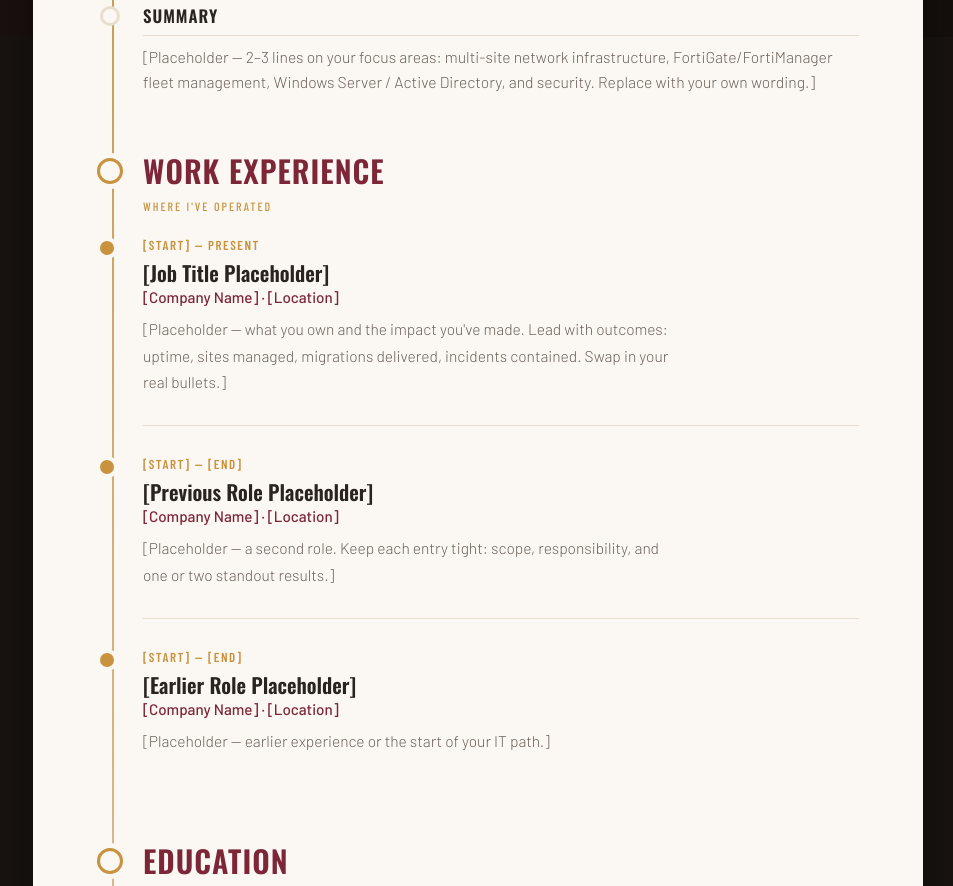
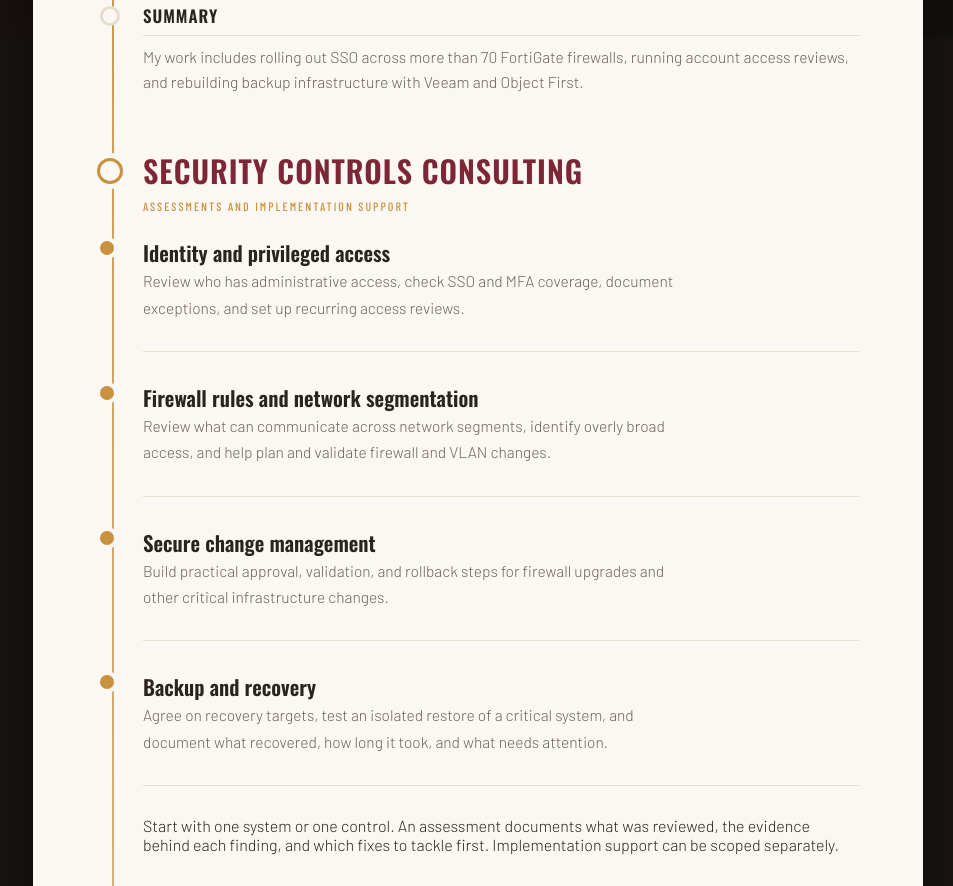
Before and after one commit to VantablackAdmin/Resume, a plain HTML site: page index.html in a window 1280 px wide. Shown: the part 763-1649 px from the top of the page, without its empty margins (327-1280 px from the left). Drawn offline with nearby package versions, Linux system fonts and the light colour scheme.

Commit message:
Add security controls consulting to portfolio

```diff
--- a/index.html
+++ b/index.html
@@ -41,6 +41,7 @@
     <nav class="side">
       <a href="#intro" class="active"><span class="ar">›</span> Intro</a>
       <a href="#profile"><span class="ar">›</span> Profile</a>
+      <a href="#consulting"><span class="ar">›</span> Consulting</a>
       <a href="#experience"><span class="ar">›</span> Work Experience</a>
       <a href="#education"><span class="ar">›</span> Education</a>
       <a href="#skills"><span class="ar">›</span> Skills</a>
@@ -80,7 +81,7 @@
         <div>
           <h1 class="hello">Hi, I'm <b>Troy Jennings</b></h1>
           <div class="hero-role">Network &amp; Systems Administrator</div>
-          <p class="hero-bio"><b>[Placeholder intro — swap this out.]</b> A short, punchy paragraph about who you are and what you do best. Mention the scale you operate at, your core platforms, and the kind of problems you solve. Keep it to a few sentences — this is the hook, not the whole story.</p>
+          <p class="hero-bio">I help businesses review and improve the security controls they rely on, from administrator access and network segmentation to backup recovery. My background is in running networks and systems, so I can help identify a gap, test what works, and plan the fix.</p>
         </div>
       </div>
 
@@ -94,7 +95,29 @@
           <div class="fact"><div class="k">Full Name</div><div class="v">Troy Jennings &nbsp;·&nbsp; [middle/credentials placeholder]</div></div>
           <div class="fact"><div class="k">Location</div><div class="v">Vienna / Parkersburg, West Virginia</div></div>
           <div class="fact"><div class="k">Role</div><div class="v">Network &amp; Systems Administrator &nbsp;·&nbsp; Founder, Jennings Consulting</div></div>
-          <div class="fact"><div class="k">Summary</div><div class="v">[Placeholder — 2–3 lines on your focus areas: multi-site network infrastructure, FortiGate/FortiManager fleet management, Windows Server / Active Directory, and security. Replace with your own wording.]</div></div>
+          <div class="fact"><div class="k">Summary</div><div class="v">My work includes rolling out SSO across more than 70 FortiGate firewalls, running account access reviews, and rebuilding backup infrastructure with Veeam and Object First.</div></div>
+        </section>
+
+        <section class="section reveal" id="consulting">
+          <h2 class="sec-h">Security Controls Consulting</h2>
+          <div class="sec-sub">Assessments and implementation support</div>
+          <div class="entry">
+            <h3 class="title">Identity and privileged access</h3>
+            <p>Review who has administrative access, check SSO and MFA coverage, document exceptions, and set up recurring access reviews.</p>
+          </div>
+          <div class="entry">
+            <h3 class="title">Firewall rules and network segmentation</h3>
+            <p>Review what can communicate across network segments, identify overly broad access, and help plan and validate firewall and VLAN changes.</p>
+          </div>
+          <div class="entry">
+            <h3 class="title">Secure change management</h3>
+            <p>Build practical approval, validation, and rollback steps for firewall upgrades and other critical infrastructure changes.</p>
+          </div>
+          <div class="entry">
+            <h3 class="title">Backup and recovery</h3>
+            <p>Agree on recovery targets, test an isolated restore of a critical system, and document what recovered, how long it took, and what needs attention.</p>
+          </div>
+          <p>Start with one system or one control. An assessment documents what was reviewed, the evidence behind each finding, and which fixes to tackle first. Implementation support can be scoped separately.</p>
         </section>
 
         <!-- EXPERIENCE -->
```
